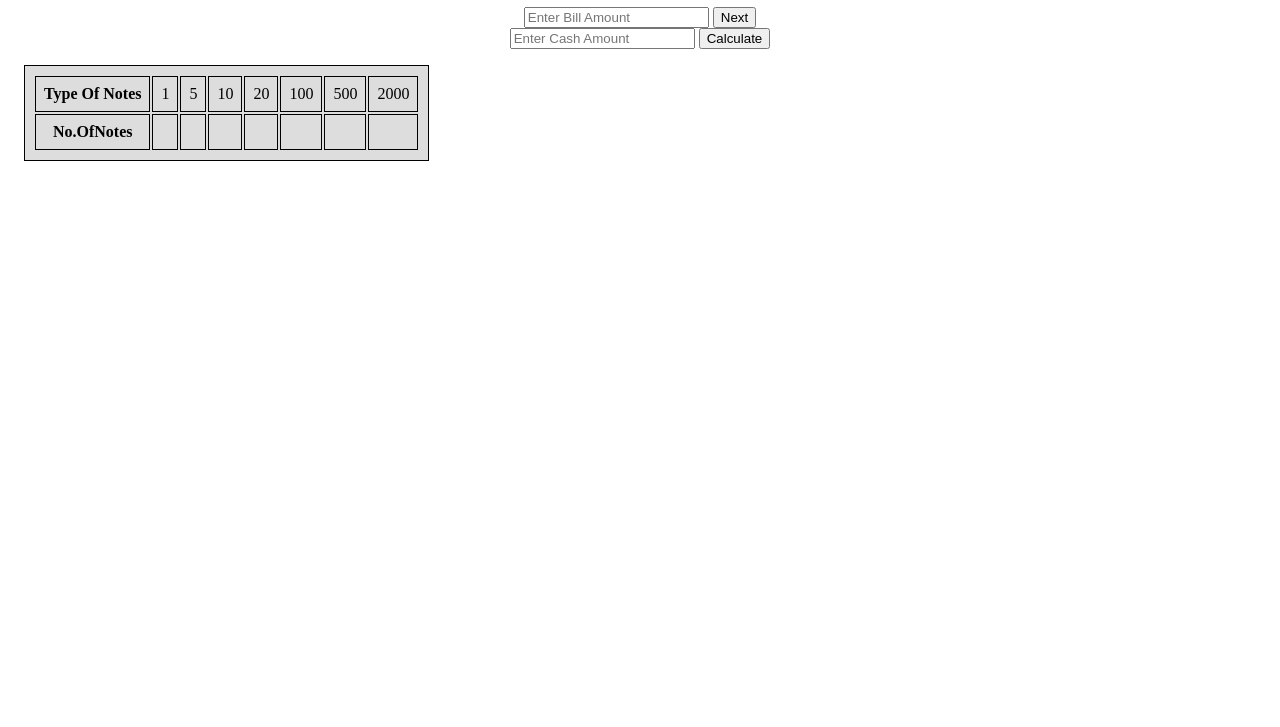
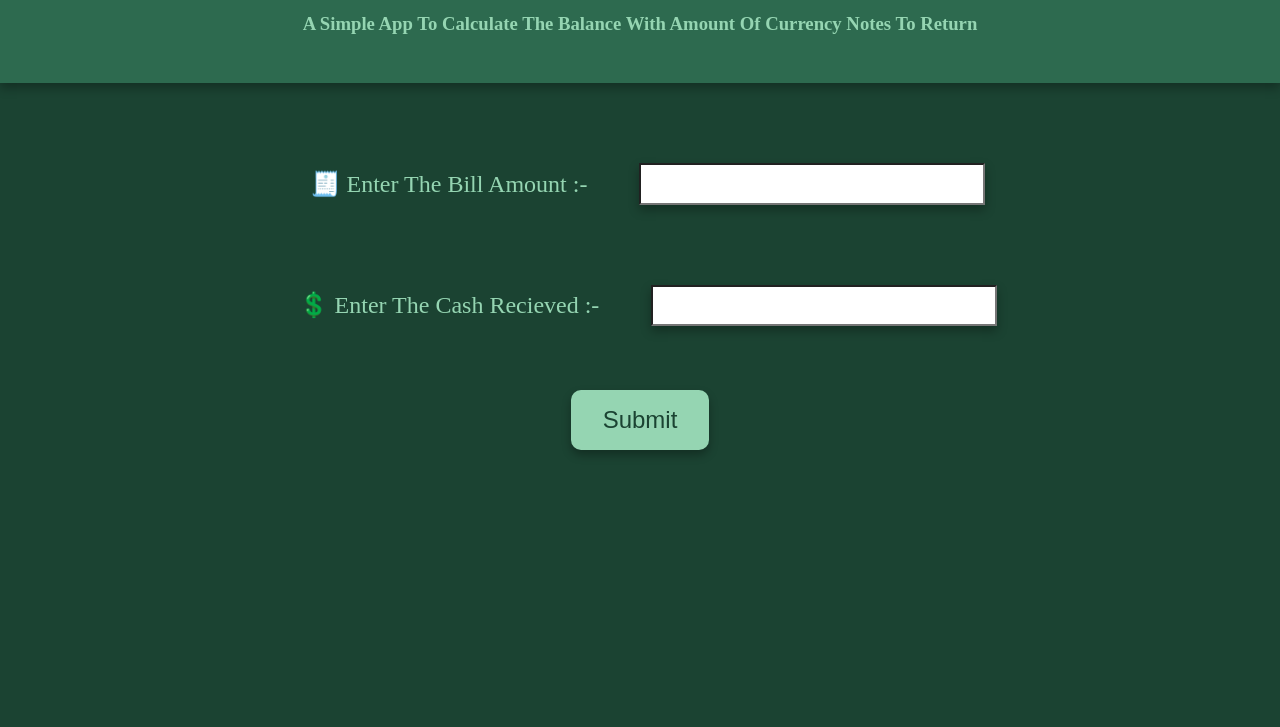
Before and after one commit to Varu98/CashRegisterJs, a plain HTML site: page index.html in a window 1280 px wide. Shown: the part 73-800 px from the top of the page. Drawn offline with Linux system fonts and the light colour scheme.

Commit message:
Initial Commit

```diff
--- a/app.js
+++ b/app.js
@@ -1,75 +1,9 @@
-const billAmt = document.querySelector(".billAmt");
-const cashAmt = document.querySelector(".cashAmt");
+const billAmt = document.querySelector("#bill-Amt");
 
-const billDiv = document.querySelector(".bill-div");
-const cashDiv = document.querySelector(".cash-div");
+const cashAmt = document.querySelector("#cash-Amt");
 
-const nxtBtn = document.querySelector(".nextBtn");
-const calcBtn = document.querySelector(".calcBtn");
+const btn = document.querySelector(".btn");
 
-const returnDiv = document.querySelector(".return");
+const form = document.querySelector("#form");
 
-const noOfNotes = document.querySelector(".noOfNotes");
-const amount = document.querySelector(".amount");
-
-const table = document.querySelector(".table");
-
-const arrNotes = [1, 5, 10, 20, 100, 500, 2000];
-
-hideReturn();
-
-function nxtOnClick() {
-  if (Number(billAmt.value) > 0) {
-    billDiv.style.display = "none";
-    cashDiv.style.display = "block";
-  } else {
-    showReturn("Enter A Valid Bill Amount");
-    billDiv.style.display = "none";
-    table.style.display = "none";
-    cashDiv.style.display = "none";
-  }
-}
-
-function processCash(bill, cash) {
-  let change = cash - bill;
-
-  returnDiv.innerHTML = `cash to return ${change}`;
-
-  for (let i = 0; i < arrNotes.length; i++) {
-    change = compare(change, arrNotes[i], i);
-  }
-}
-
-function compare(finalChange, arrNote, i) {
-  let notesPosition = noOfNotes[i];
-  let amountPosition = amount[i];
-
-  if (finalChange >= arrNote) {
-    let notes = Math.floor(finalChange / arrNote);
-    finalChange = finalChange - notes * arrNote;
-
-    notesPosition.innerHTML = `${notes}`;
-    notesPosition.style.fontWeight = "bold";
-    amountPosition.style.fontWeight = "bold";
-  }
-}
-
-function calcOnClick() {
-  let bill = Number(billAmt.value);
-  let cash = Number(cashAmt.value);
-  processCash(bill, cash);
-}
-
-function showReturn(text) {
-  returnDiv.style.display = "block";
-  returnDiv.innerHTML = text;
-  table.style.display = "none";
-}
-
-function hideReturn() {
-  returnDiv.style.display = "none";
-  table.style.display = "none";
-  cashDiv.style.display = "none";
-}
-
-calcBtn.addEventListener("click", calcOnClick);
+console.log(billAmt.value);
--- a/index.html
+++ b/index.html
@@ -1,54 +1,31 @@
 <!DOCTYPE html>
 <html lang="en">
-
   <head>
     <meta charset="UTF-8" />
+    <meta http-equiv="X-UA-Compatible" content="IE=edge" />
     <meta name="viewport" content="width=device-width, initial-scale=1.0" />
-    <meta http-equiv="X-UA-Compatible" content="ie=edge" />
-    <title>Cash Register manager</title>
-    <link rel="stylesheet" href="./style.css">
+    <title>Cash Register</title>
+    <link rel="stylesheet" href="style.css" />
   </head>
-
   <body>
-    <h1>Cash Register Manager</h1>
-    <div class="container">
-        <div class="bill-div">
-            <Input type="number" class="billAmt" placeholder="Enter Bill Amount"></Input>
-            <button class="nextBtn" onclick="nxtOnClick()">Next</button>
+    <div class="header">
+      <h1>💰 Cash Register 💰</h1>
+      <h3>
+        A Simple App To Calculate The Balance With Amount Of Currency Notes To
+        Return
+      </h3>
     </div>
-        <div class="cash-div">
-            <Input type="number" class="cashAmt" placeholder="Enter Cash Amount"></Input>
-            <button class="calcBtn" onclick="calcOnClick()">Calculate</button>
+    <div id="form">
+      <div class="billAmt">
+        <label for="billAmt"> 🧾️ Enter The Bill Amount :-</label>
+        <input type="number" name="billAmt" id="bill-Amt" />
       </div>
-        <div class="return"></div>
-
+      <div class="cashAmt">
+        <label for="cashAmt"> 💲 Enter The Cash Recieved :-</label>
+        <input type="number" name="cashAmt" id="cash-Amt" />
       </div>
-
-    <div class="table">
-        <table>
-            <tr>
-                <th>Type Of Notes</th>
-                <td class="amount">1</td>
-                <td class="amount">5</td>
-                <td class="amount">10</td>
-                <td class="amount">20</td>
-                <td class="amount">100</td>
-                <td class="amount">500</td>
-                <td class="amount">2000</td>
-            </tr>
-            <tr>
-                <th>No.OfNotes</th>
-                <td class="noOfNotes"></td>
-                <td class="noOfNotes"></td>
-                <td class="noOfNotes"></td>
-                <td class="noOfNotes"></td>
-                <td class="noOfNotes"></td>
-                <td class="noOfNotes"></td>
-                <td class="noOfNotes"></td>
-            </tr>
-        </table>
+      <button class="btn">Submit</button>
     </div>
-    <script src="./app.js" />
   </body>
-
+  <script src="./app.js"></script>
 </html>
--- a/style.css
+++ b/style.css
@@ -1,16 +1,70 @@
+:root {
+  /* CSS HEX */
+  --nyanza: #d8f3dcff;
+  --turquoise-green: #b7e4c7ff;
+  --turquoise-green-2: #95d5b2ff;
+  --ocean-green: #74c69dff;
+  --ocean-green-2: #52b788ff;
+  --illuminating-emerald: #40916cff;
+  --bottle-green: #2d6a4fff;
+  --brunswick-green: #1b4332ff;
+  --dark-jungle-green: #081c15ff;
+}
+
+* {
+  margin: 0;
+  padding: 0;
+}
+
 body {
   text-align: center;
+  background-color: var(--brunswick-green);
+  color: var(--turquoise-green-2);
 }
-.container {
-  display: flex;
-  flex-flow: column;
+
+button {
+  margin-top: 3rem;
+  color: var(--brunswick-green);
+  background-color: var(--turquoise-green-2);
+  padding: 1rem 2rem;
+  margin: 1rem;
+  font-size: x-large;
+  border-radius: 10px;
+  border: none;
+  box-shadow: 0 5px 10px rgba(0, 0, 0, 0.3);
 }
-table,
-th,
-td,
-tr {
-  border: 1px solid black;
-  background: #ddd;
-  padding: 0.5rem;
+
+h1 {
+  padding: 1rem;
+}
+h3 {
+  padding: 1rem 0 3rem 0;
+}
+
+.header {
+  background-color: var(--bottle-green);
+  box-shadow: 0 5px 10px rgba(0, 0, 0, 0.3);
+}
+
+label {
+  font-size: x-large;
+  padding: 1rem;
   margin: 1rem;
 }
+
+input {
+  font-size: x-large;
+  padding: 0.3rem 1rem;
+  outline-width: 0ch;
+  margin: 1rem;
+  box-shadow: 0 5px 10px rgba(0, 0, 0, 0.3);
+}
+.cashAmt {
+  padding: 2rem;
+}
+.billAmt {
+  padding: 1rem;
+}
+#form {
+  margin-top: 3rem;
+}
```
Lines whose indentation alone changed are shown as unchanged.
